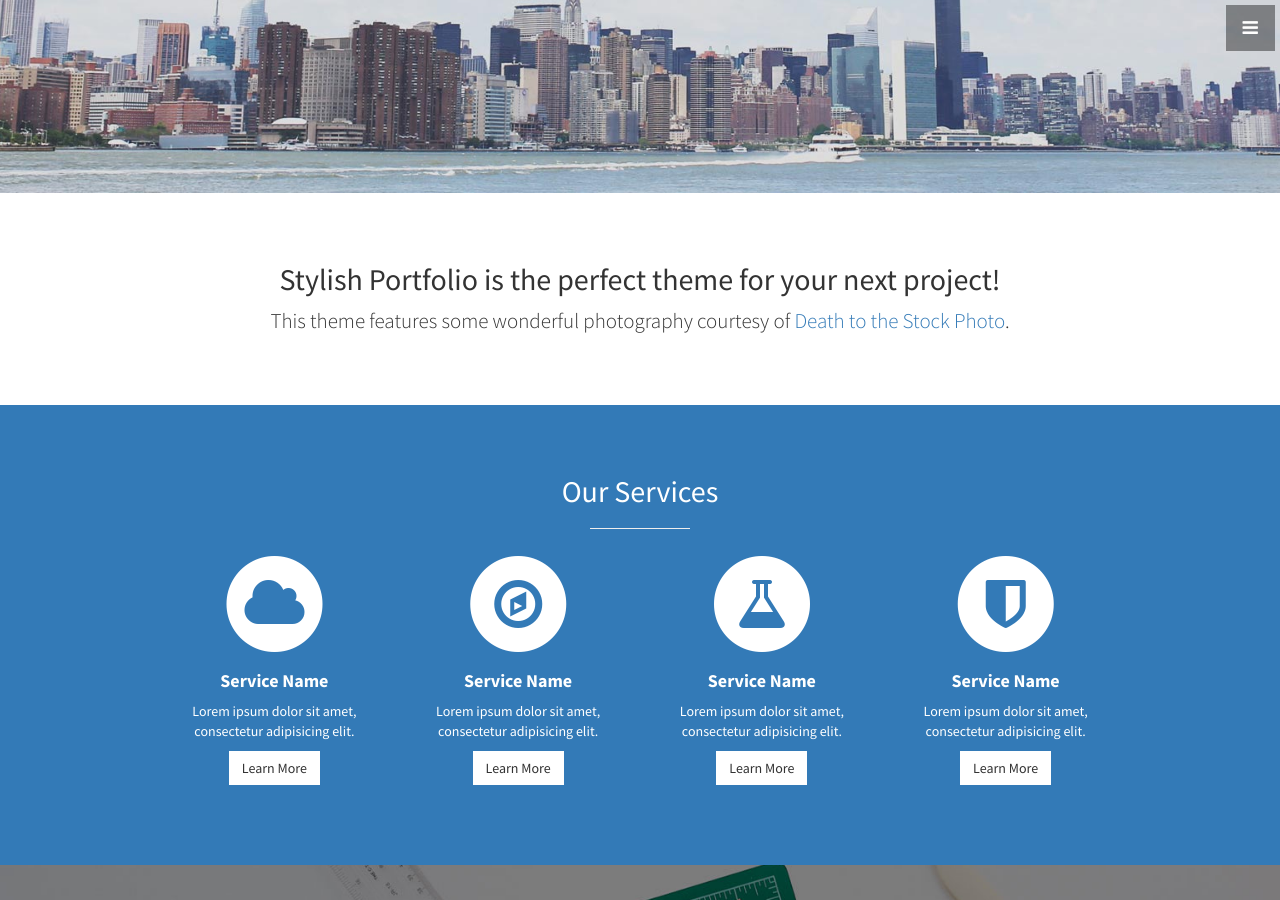
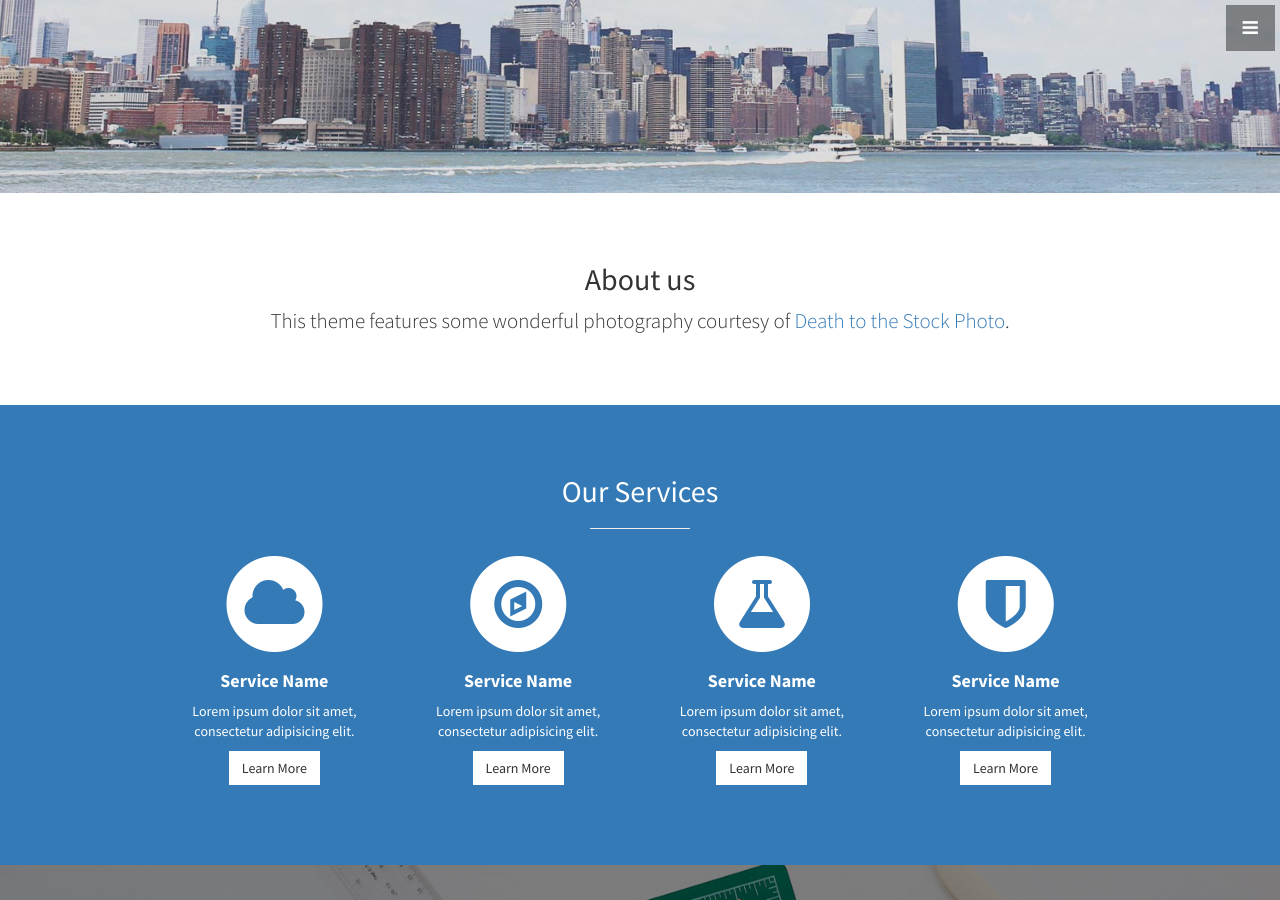
Before and after one commit to restaurera/restaurera.github.io, a Jekyll site: the page built from index.html, in a window 1280 px wide and 900 px high, scrolled down 707 px. Built offline with Jekyll 4.4.1, drawn with Linux system fonts in a browser that asks for light colours.

Commit message:
Uppdatera navigatorn

```diff
--- a/_includes/about.html
+++ b/_includes/about.html
@@ -2,7 +2,7 @@
   <div class="container">
     <div class="row">
       <div class="col-lg-12 text-center">
-        <h2>Stylish Portfolio is the perfect theme for your next project!</h2>
+        <h2>About us</h2>
         <p class="lead">This theme features some wonderful photography courtesy of <a target="_blank" href="http://join.deathtothestockphoto.com/">Death to the Stock Photo</a>.</p>
       </div>
     </div>
--- a/_includes/footer.html
+++ b/_includes/footer.html
@@ -1,7 +1,7 @@
 <footer>
   <div class="container">
     <div class="row">
-      <div class="col-lg-10 col-lg-offset-1 text-center">
+      <div class="col-lg-10 col-lg-offset-1 text-center" id="contact">
         <h4><strong>{{ site.owner }}</strong>
         </h4>
         <p>
--- a/_includes/navigation.html
+++ b/_includes/navigation.html
@@ -3,7 +3,7 @@
   <ul class="sidebar-nav">
     <a id="menu-close" href="#" class="btn btn-light btn-lg pull-right toggle"><i class="fa fa-times"></i></a>
     <li class="sidebar-brand">
-      <a href="#top"  onclick = $("#menu-close").click(); >Start Bootstrap</a>
+      <a href="#top"  onclick = $("#menu-close").click(); >Restaurera:</a>
     </li>
     <li>
       <a href="#top" onclick = $("#menu-close").click(); >Home</a>
```
